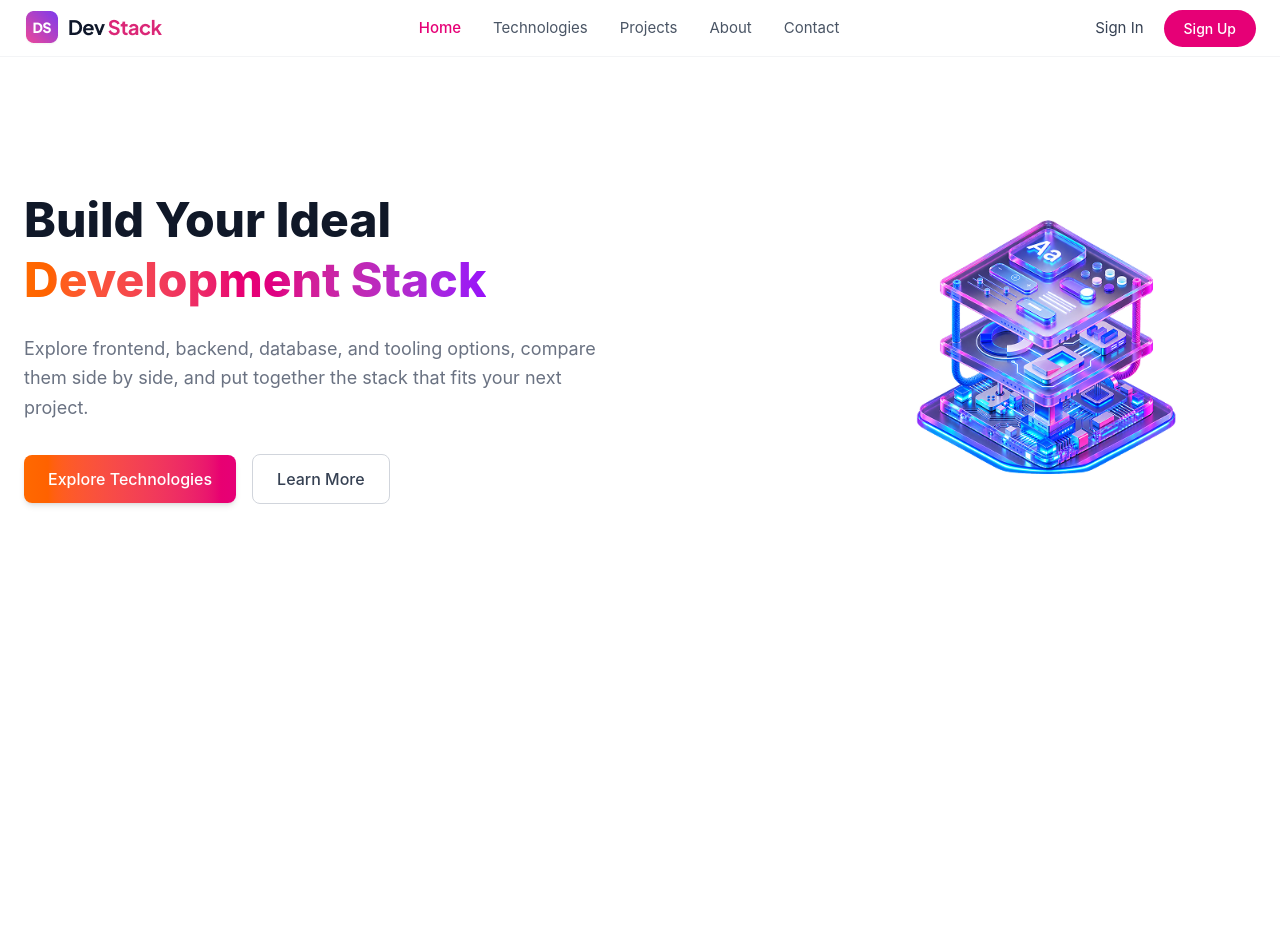
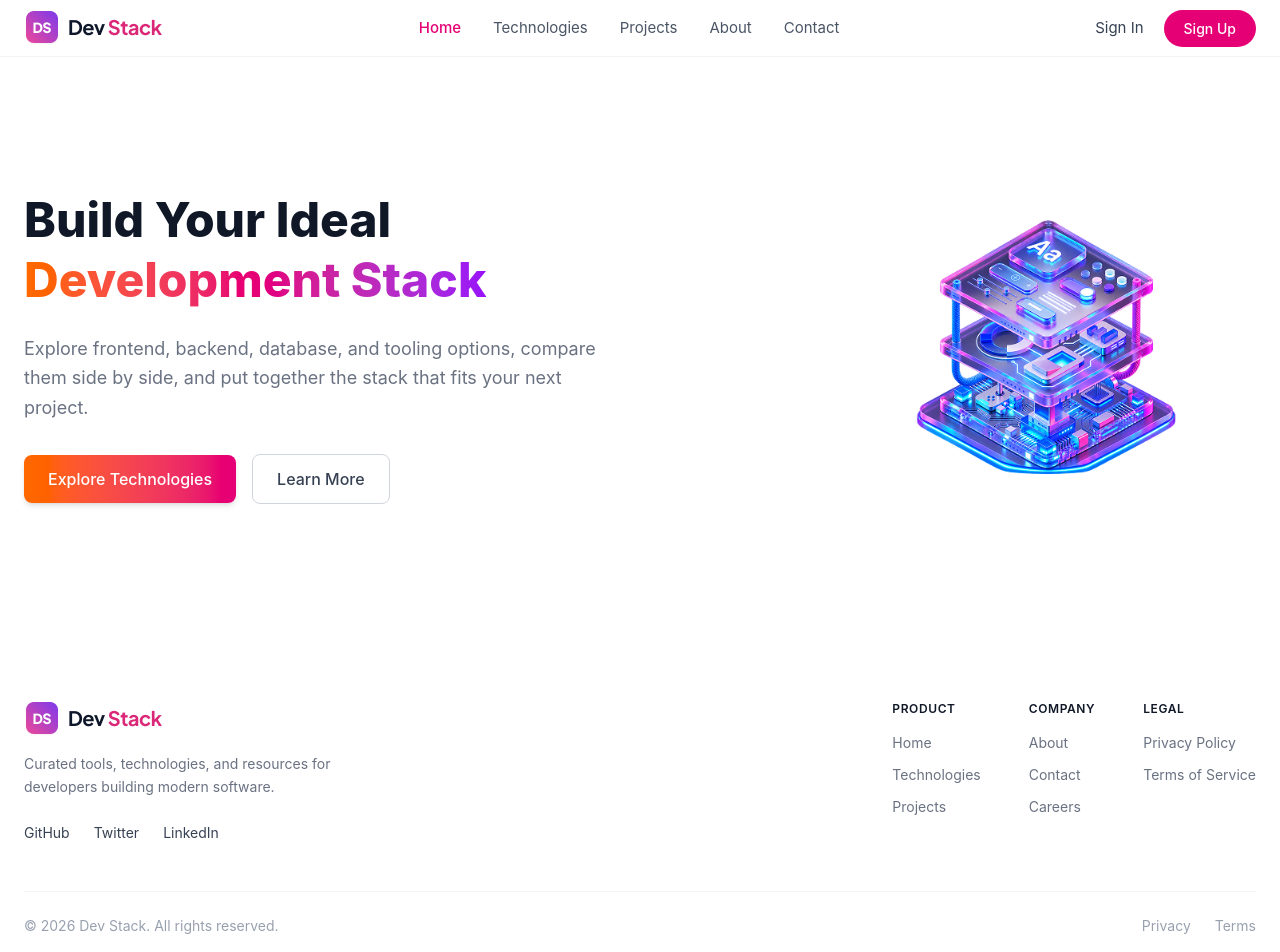
Before and after one commit to Arif-Khan1981/B14-A05-DevStack-Assign, a React (Vite) app: page / in a window 1280 px wide. Shown: the top 952 px of the page. Before the commit the page ends 800 px from the top, so only its background shows below. Built offline with nearby package versions, Linux system fonts and the light colour scheme.

Commit message:
Created Footer section

```diff
--- a/src/App.tsx
+++ b/src/App.tsx
@@ -1,6 +1,6 @@
 
 
-
+import Footer from "./components/Footer";
 import Hero from "./components/Hero";
 import Navbar from "./components/Navbar";
 
@@ -12,6 +12,7 @@ function App() {
     <>
       <Navbar/>
       <Hero/>
+      <Footer/>
     </>
   );
 }
--- /dev/null
+++ b/src/components/Footer.tsx
@@ -0,0 +1,76 @@
+import React from "react";
+import logo from "/assets/logo-text.png";
+
+const Footer: React.FC = () => {
+  return (
+    <footer className="w-full bg-white">
+      <div className="max-w-7xl mx-auto px-6 py-16">
+        <div className="flex flex-col md:flex-row md:justify-between gap-12">
+          {/* Brand + description + socials */}
+          <div className="max-w-xs">
+
+            <img src={logo} alt="logo-text"/>
+            <p className="mt-4 text-gray-500 text-sm leading-relaxed">
+              Curated tools, technologies, and resources for developers
+              building modern software.
+            </p>
+
+            <div className="mt-6 flex items-center gap-6 text-sm text-gray-700">
+              <a href="#" className="hover:text-gray-900">GitHub</a>
+              <a href="#" className="hover:text-gray-900">Twitter</a>
+              <a href="#" className="hover:text-gray-900">LinkedIn</a>
+            </div>
+          </div>
+
+          {/* Link columns */}
+          <div className="flex flex-1 justify-between md:justify-end gap-12">
+            <div>
+              <h4 className="text-xs font-semibold text-gray-900 tracking-wider">
+                PRODUCT
+              </h4>
+              <ul className="mt-4 space-y-3 text-sm text-gray-500">
+                <li><a href="#" className="hover:text-gray-900">Home</a></li>
+                <li><a href="#" className="hover:text-gray-900">Technologies</a></li>
+                <li><a href="#" className="hover:text-gray-900">Projects</a></li>
+              </ul>
+            </div>
+
+            <div>
+              <h4 className="text-xs font-semibold text-gray-900 tracking-wider">
+                COMPANY
+              </h4>
+              <ul className="mt-4 space-y-3 text-sm text-gray-500">
+                <li><a href="#" className="hover:text-gray-900">About</a></li>
+                <li><a href="#" className="hover:text-gray-900">Contact</a></li>
+                <li><a href="#" className="hover:text-gray-900">Careers</a></li>
+              </ul>
+            </div>
+
+            <div>
+              <h4 className="text-xs font-semibold text-gray-900 tracking-wider">
+                LEGAL
+              </h4>
+              <ul className="mt-4 space-y-3 text-sm text-gray-500">
+                <li><a href="#" className="hover:text-gray-900">Privacy Policy</a></li>
+                <li><a href="#" className="hover:text-gray-900">Terms of Service</a></li>
+              </ul>
+            </div>
+          </div>
+        </div>
+
+        {/* Bottom bar */}
+        <div className="mt-12 pt-6 border-t border-gray-100 flex flex-col-reverse md:flex-row items-center justify-between gap-4">
+          <p className="text-sm text-gray-400">
+            © {new Date().getFullYear()} Dev Stack. All rights reserved.
+          </p>
+          <div className="flex items-center gap-6 text-sm text-gray-400">
+            <a href="#" className="hover:text-gray-700">Privacy</a>
+            <a href="#" className="hover:text-gray-700">Terms</a>
+          </div>
+        </div>
+      </div>
+    </footer>
+  );
+};
+
+export default Footer;
```
